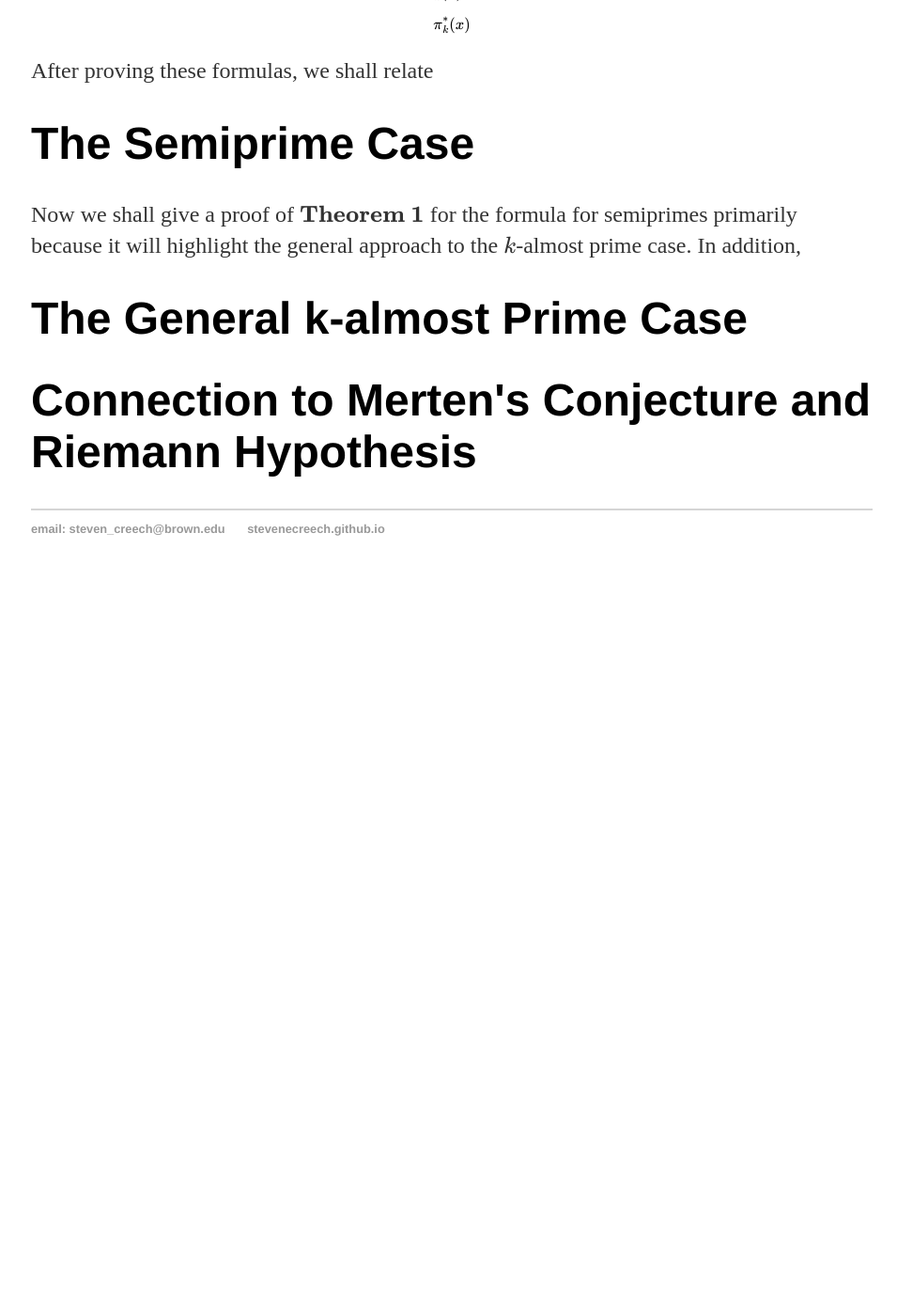
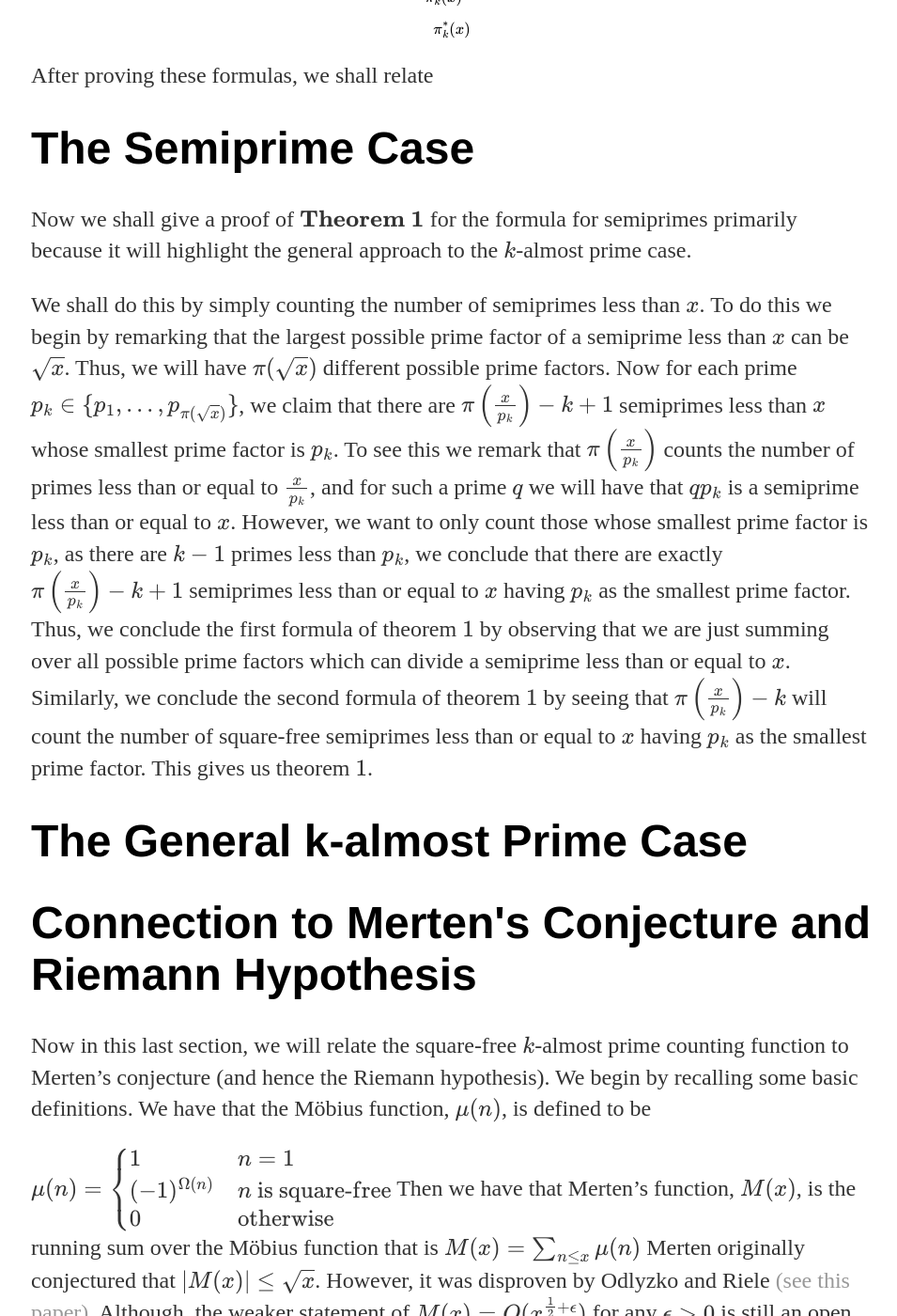
Before and after one commit to stevenecreech/stevenecreech.github.io, a Jekyll site: the page built from _posts/2023-09-12-Almost-Prime-Counting-Functions-and-Mertens-Conjecture.md, in a window 1280 px wide and 1400 px high, scrolled down 1873 px. Shown: the whole window at 94% size, without its empty margins (159-1114 px from the left). Built offline with Jekyll 4.4.1, drawn with Linux system fonts in a browser that asks for light colours; Markdown is read by kramdown in place of the engine named in the settings; formulas are drawn with MathJax 3; before the commit the page ends 2503 px from its top, so only the background shows below that; some of the changed text lies outside the part shown.

Commit message:
Update 2023-09-12-Almost-Prime-Counting-Functions-and-Mertens-Conjecture.md

```diff
--- a/_posts/2023-09-12-Almost-Prime-Counting-Functions-and-Mertens-Conjecture.md
+++ b/_posts/2023-09-12-Almost-Prime-Counting-Functions-and-Mertens-Conjecture.md
@@ -58,10 +58,33 @@ After proving these formulas, we shall relate
 
 <h1>The Semiprime Case</h1>
 
-Now we shall give a proof of $$\textbf{Theorem 1}$$ for the formula for semiprimes primarily because it will highlight the general approach to the $$k$$-almost prime case. In addition,
+Now we shall give a proof of $$\textbf{Theorem 1}$$ for the formula for semiprimes primarily because it will highlight the general approach to the $$k$$-almost prime case.
+
+We shall do this by simply counting the number of semiprimes less than $$x$$. To do this we begin by remarking that the largest possible prime factor of a semiprime less than $$x$$ can be $$\sqrt{x}$$. Thus, we will have $$\pi(\sqrt{x})$$ different possible prime factors. Now for each prime $$p_k\in\{p_1,...,p_{\pi(\sqrt{x})}\}$$, we claim that there are $$\pi\left(\frac{x}{p_k}\right)-k+1$$ semiprimes less than $$x$$ whose smallest prime factor is $$p_k$$. To see this we remark that $$\pi\left(\frac{x}{p_k}\right)$$ counts the number of primes less than or equal to $$\frac{x}{p_k}$$, and for such a prime $$q$$ we will have that $$qp_k$$ is a semiprime less than or equal to $$x$$. However, we want to only count those whose smallest prime factor is $$p_k$$, as there are $$k-1$$ primes less than $$p_k$$, we conclude that there are exactly $$\pi\left(\frac{x}{p_k}\right)-k+1$$ semiprimes less than or equal to $$x$$ having $$p_k$$ as the smallest prime factor. Thus, we conclude the first formula of theorem $$1$$ by observing that we are just summing over all possible prime factors which can divide a semiprime less than or equal to $$x$$. Similarly, we conclude the second formula of theorem $$1$$ by seeing that $$\pi\left(\frac{x}{p_k}\right)-k$$ will count the number of square-free semiprimes less than or equal to $$x$$ having $$p_k$$ as the smallest prime factor. This gives us theorem $$1$$.
 
 
 <h1>The General k-almost Prime Case</h1>
 
 
 <h1>Connection to Merten's Conjecture and Riemann Hypothesis</h1>
+
+Now in this last section, we will relate the square-free $$k$$-almost prime counting function to Merten's conjecture (and hence the Riemann hypothesis). We begin by recalling some basic definitions. We have that the Möbius function, $$\mu(n)$$, is defined to be
+
+$$
+\mu(n)=\begin{cases}
+1 & n=1\\
+(-1)^{\Omega(n)} & n\text{ is square-free}\\
+0 & \text{otherwise}
+\end{cases}
+$$
+Then we have that Merten's function, $$M(x)$$, is the running sum over the Möbius function that is
+$$
+M(x)=\sum_{n\leq x}\mu(n)
+$$
+Merten originally conjectured that $$\vert M(x)\vert\leq \sqrt{x}$$. However, it was disproven by Odlyzko and Riele <a href="https://www-users.cse.umn.edu/~odlyzko/doc/arch/mertens.disproof.pdf">(see this paper)</a>. Although, the weaker statement of $$M(x)=O(x^{\frac{1}{2}+\epsilon})$$ for any $$\epsilon>0$$ is still an open problem (which is equivalent to the Riemann hypothesis). Now we have the following relationship between Merten's conjecture and the square-free $$k$$-almost prime counting functions we state it as the following theorem.
+
+$$\textbf{Theorem 3:}$$ We let $$\delta_{x\geq 1}$$ to be the function that is $$1$$ if the input is greater than or equal to $$1$$ and $$0$$ otherwise, then we have the following
+
+$$
+M(x)=\delta_{x\geq 1}(x)+\sum_{k=1}^\infty(-1)^{k+1}\pi_k^*(x)
+$$
```
